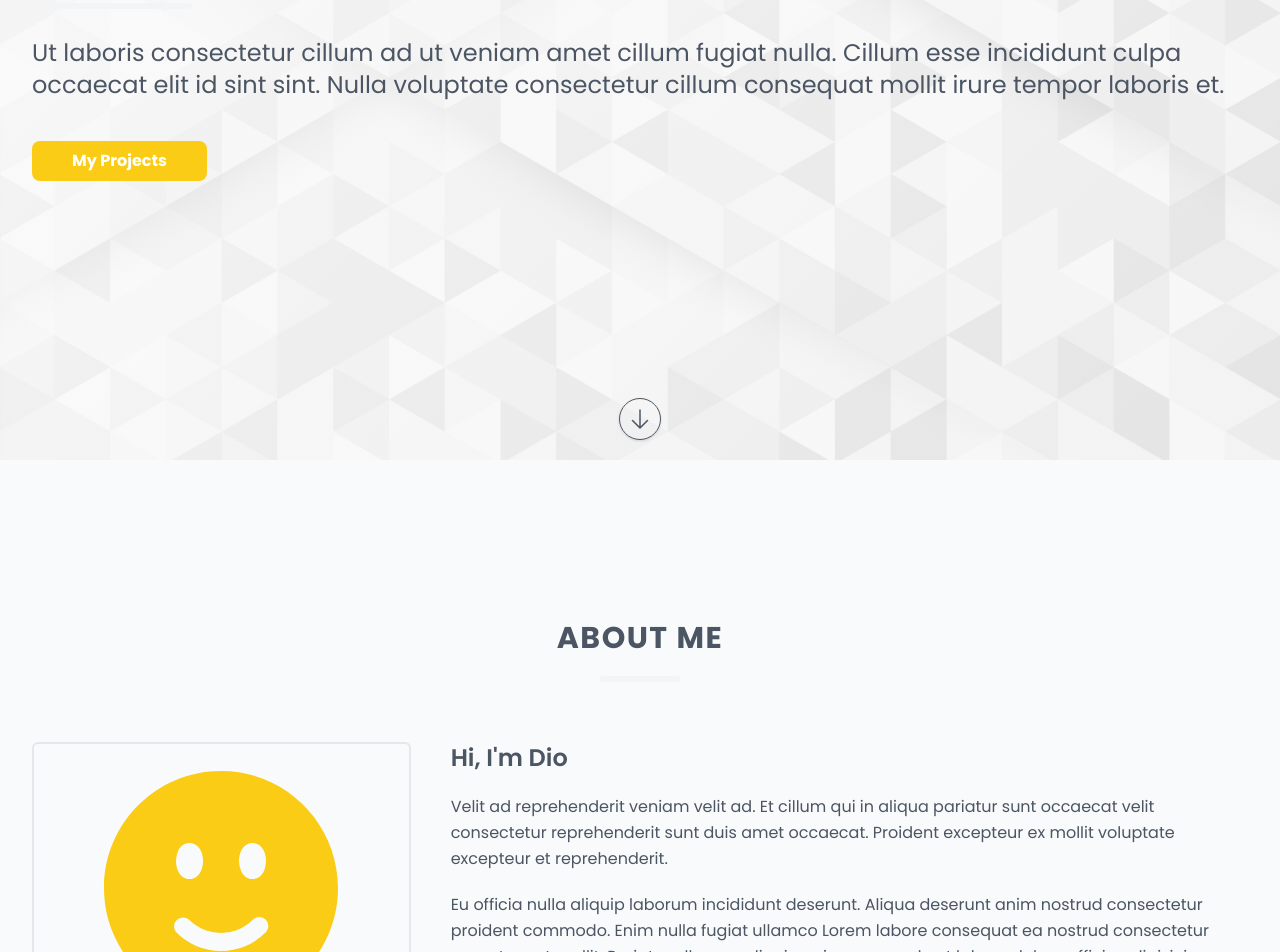
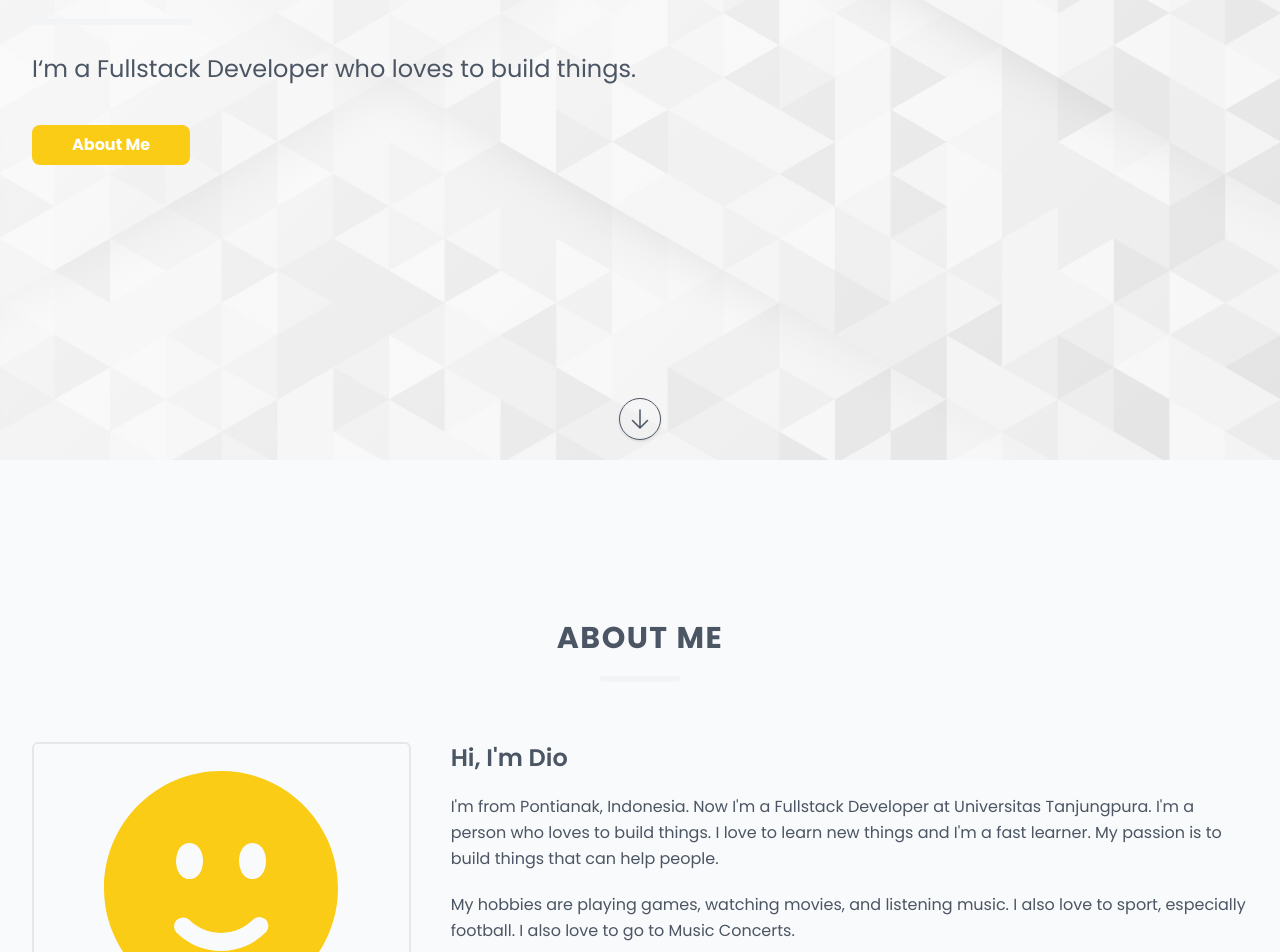
Before and after one commit to mrdiio/mrdiio.github.io, a React (Vite) app: page / in a window 1280 px wide. Shown: the part 340-1292 px from the top of the page. Built offline with nearby package versions, Linux system fonts and the light colour scheme.

Commit message:
final for assignment

```diff
--- a/src/components/Navbar.jsx
+++ b/src/components/Navbar.jsx
@@ -13,7 +13,7 @@ export default function Navbar() {
     { name: 'About', href: '/#about' },
     { name: 'Experience', href: '/#experience' },
     { name: 'Education', href: '/#education' },
-    { name: 'Projects', href: '/#projects' },
+    // { name: 'Projects', href: '/#projects' },
     { name: 'Contact', href: '/#contact' },
   ];
 
--- a/src/layouts/index.jsx
+++ b/src/layouts/index.jsx
@@ -7,7 +7,7 @@ export default function Layout() {
     <div className="min-h-screen bg-gray-50 flex flex-col">
       <Navbar />
 
-      <div className="relative pb-10">
+      <div className="relative">
         <Outlet />
       </div>
 
--- a/src/pages/Home/About.jsx
+++ b/src/pages/Home/About.jsx
@@ -3,8 +3,8 @@ import {
   HiOutlineCog6Tooth,
   HiOutlinePuzzlePiece,
   HiOutlineWrenchScrewdriver,
-} from 'react-icons/hi2';
-import HeadingSection from '../../components/HeadingSection';
+} from 'react-icons/hi2'
+import HeadingSection from '../../components/HeadingSection'
 
 export default function About() {
   const development = [
@@ -16,7 +16,7 @@ export default function About() {
     'HTML5',
     'CSS3',
     'MySQL',
-  ];
+  ]
 
   const tools = [
     'VSCode',
@@ -26,7 +26,7 @@ export default function About() {
     'Composer',
     'Yarn',
     'Docker',
-  ];
+  ]
 
   const frameworks = [
     'Laravel',
@@ -36,7 +36,7 @@ export default function About() {
     'Gin',
     'TailwindCSS',
     'Bootstrap',
-  ];
+  ]
 
   return (
     <div id="about" className="pt-24 py-10">
@@ -46,7 +46,7 @@ export default function About() {
 
           <div className="container flex flex-col gap-10">
             <div className="grid sm:grid-cols-12 gap-10 sm:gap-x-10">
-              <div className="sm:col-span-4 border border-2 rounded-md">
+              <div className="sm:col-span-4 border-2 rounded-md">
                 <div className="flex items-center justify-center h-full">
                   <HiFaceSmile className="h-72 w-auto text-yellow-400" />
                 </div>
@@ -58,20 +58,23 @@ export default function About() {
                     Hi, I&apos;m Dio
                   </span>
                   <span className="">
-                    Velit ad reprehenderit veniam velit ad. Et cillum qui in
-                    aliqua pariatur sunt occaecat velit consectetur
-                    reprehenderit sunt duis amet occaecat. Proident excepteur ex
-                    mollit voluptate excepteur et reprehenderit.
+                    I&apos;m from Pontianak, Indonesia. Now I&apos;m a Fullstack
+                    Developer at Universitas Tanjungpura. I&apos;m a person who
+                    loves to build things. I love to learn new things and
+                    I&apos;m a fast learner. My passion is to build things that
+                    can help people.
                   </span>
 
                   <span className="">
-                    Eu officia nulla aliquip laborum incididunt deserunt. Aliqua
-                    deserunt anim nostrud consectetur proident commodo. Enim
-                    nulla fugiat ullamco Lorem labore consequat ea nostrud
-                    consectetur excepteur ut mollit. Pariatur ullamco aliquip
-                    enim commodo et labore dolore officia adipisicing fugiat.
-                    Reprehenderit mollit aliquip quis duis do dolore fugiat elit
-                    ullamco incididunt ad tempor.
+                    My hobbies are playing games, watching movies, and listening
+                    music. I also love to sport, especially football. I also
+                    love to go to Music Concerts.
+                  </span>
+
+                  <span className="">
+                    I&apos;m currently learning about Javascript, especially in
+                    React.JS and Next.JS. I&apos;m also learning about Flutter
+                    and Dart. I&apos;m also learning about UI/UX Design.
                   </span>
                 </div>
               </div>
@@ -137,5 +140,5 @@ export default function About() {
         </div>
       </div>
     </div>
-  );
+  )
 }
--- /dev/null
+++ b/src/pages/Home/Contact.jsx
@@ -0,0 +1,35 @@
+import { Link } from 'react-router-dom'
+import HeadingSection from '../../components/HeadingSection'
+
+export default function Contact() {
+  return (
+    <div id="contact" className="py-10 bg-gray-200/50">
+      <div className="container mx-auto px-8 py-6">
+        <div className="flex flex-col items-center justify-center">
+          <HeadingSection title="Contact" />
+          <div className="">
+            <h1>You can contact me at:</h1>
+            <ul className="list-disc">
+              <li>
+                <span className="font-semibold">Email : </span>{' '}
+                dionatsir@gmail.com
+              </li>
+              <li>
+                <span className="font-semibold">Github : </span>{' '}
+                <Link to={'https://qgithub.com/mrdiio'} target="_blank">
+                  github.com/mrdiio
+                </Link>
+              </li>
+              <li>
+                <span className="font-semibold">LinkedIn : </span>{' '}
+                <Link to={'https://linkedin.com/in/mrdiio'} target="_blank">
+                  linkedin.com/in/mrdiio
+                </Link>
+              </li>
+            </ul>
+          </div>
+        </div>
+      </div>
+    </div>
+  )
+}
--- a/src/pages/Home/Hero.jsx
+++ b/src/pages/Home/Hero.jsx
@@ -1,6 +1,6 @@
-import { Link } from 'react-router-dom';
-import '@/assets/css/Hero.css';
-import { HiOutlineArrowDown } from 'react-icons/hi2';
+import { Link } from 'react-router-dom'
+import '@/assets/css/Hero.css'
+import { HiOutlineArrowDown } from 'react-icons/hi2'
 
 export default function Hero() {
   return (
@@ -13,19 +13,16 @@ export default function Hero() {
             <hr className="w-40 h-1.5 mt-6 bg-gray-100 border-0 rounded dark:bg-yellow-400"></hr>
           </div>
           <div className="pt-7 text-2xl text-gray-600 text-left w-full">
-            Ut laboris consectetur cillum ad ut veniam amet cillum fugiat nulla.
-            Cillum esse incididunt culpa occaecat elit id sint sint. Nulla
-            voluptate consectetur cillum consequat mollit irure tempor laboris
-            et.
+            I&lsquo;m a Fullstack Developer who loves to build things.
           </div>
 
           <div className="w-full">
             <div className="pt-10 flex justify-start">
               <Link
-                to={'projects'}
+                to={'/#about'}
                 className="bg-yellow-400 hover:bg-yellow-500 text-white font-bold py-2 px-10 rounded-lg"
               >
-                My Projects
+                About Me
               </Link>
             </div>
           </div>
@@ -40,5 +37,5 @@ export default function Hero() {
         </Link>
       </div>
     </div>
-  );
+  )
 }
--- a/src/pages/Home/Project.jsx
+++ /dev/null
@@ -1,24 +0,0 @@
-import HeadingSection from '../../components/HeadingSection';
-
-export default function Project() {
-  return (
-    <div id="projects" className="pt-24 py-10 min-h-screen bg-gray-200/50">
-      <div className="container mx-auto px-8 py-6">
-        <div className="flex flex-col items-center justify-center">
-          <HeadingSection title="Projects" />
-          <div className="">
-            <div className="text-gray-600 text-center">
-              Minim adipisicing labore duis sint non. Nulla duis ipsum fugiat
-              nulla proident qui dolore eiusmod dolor nulla. Elit nostrud non
-              commodo Lorem quis ipsum elit irure fugiat ad. Dolor labore minim
-              tempor labore occaecat. Duis deserunt proident sunt mollit cillum
-              tempor eu labore qui ullamco incididunt laborum sint ex. Quis
-              Lorem minim velit officia. Nulla commodo ipsum Lorem officia enim
-              ea nostrud sit occaecat nostrud ex.
-            </div>
-          </div>
-        </div>
-      </div>
-    </div>
-  );
-}
--- a/src/pages/Home/index.jsx
+++ b/src/pages/Home/index.jsx
@@ -1,31 +1,30 @@
-import { useEffect } from 'react';
-import HeadingSection from '../../components/HeadingSection';
-import Hero from './Hero';
-import { useLocation } from 'react-router-dom';
-import About from './About';
-import Experience from './Experience';
-import Education from './Education';
-import Project from './Project';
+import { useEffect } from 'react'
+import Hero from './Hero'
+import { useLocation } from 'react-router-dom'
+import About from './About'
+import Experience from './Experience'
+import Education from './Education'
+import Contact from './Contact'
 
 export default function Home() {
-  const location = useLocation();
+  const location = useLocation()
 
   useEffect(() => {
-    const element = location.hash.substring(1);
+    const element = location.hash.substring(1)
 
     if (element) {
-      scrollToElement(element);
+      scrollToElement(element)
     } else {
-      window.scrollTo(0, 0);
+      window.scrollTo(0, 0)
     }
-  }, [location]);
+  }, [location])
 
   const scrollToElement = (elementId) => {
-    const element = document.getElementById(elementId);
+    const element = document.getElementById(elementId)
     if (element) {
-      element.scrollIntoView({ behavior: 'smooth', block: 'start' });
+      element.scrollIntoView({ behavior: 'smooth', block: 'start' })
     }
-  };
+  }
 
   return (
     <div className="flex flex-col">
@@ -37,26 +36,7 @@ export default function Home() {
 
       <Education />
 
-      <Project />
-
-      <div id="contact" className="py-10 ">
-        <div className="container mx-auto px-8 py-6">
-          <div className="flex flex-col items-center justify-center">
-            <HeadingSection title="Contact" />
-            <div className="">
-              <div className="text-gray-600 text-center">
-                Minim adipisicing labore duis sint non. Nulla duis ipsum fugiat
-                nulla proident qui dolore eiusmod dolor nulla. Elit nostrud non
-                commodo Lorem quis ipsum elit irure fugiat ad. Dolor labore
-                minim tempor labore occaecat. Duis deserunt proident sunt mollit
-                cillum tempor eu labore qui ullamco incididunt laborum sint ex.
-                Quis Lorem minim velit officia. Nulla commodo ipsum Lorem
-                officia enim ea nostrud sit occaecat nostrud ex.
-              </div>
-            </div>
-          </div>
-        </div>
-      </div>
+      <Contact />
     </div>
-  );
+  )
 }
--- a/src/pages/Projects/index.jsx
+++ /dev/null
@@ -1,14 +0,0 @@
-import PageHeader from '../../components/PageHeader';
-
-export default function Projects() {
-  return (
-    <>
-      <PageHeader
-        title="Projects"
-        description={
-          'Aliquip est nisi duis id non tempor cillum nostrud laboris.'
-        }
-      />
-    </>
-  );
-}
--- a/src/routes/index.jsx
+++ b/src/routes/index.jsx
@@ -2,13 +2,12 @@ import {
   Route,
   createBrowserRouter,
   createRoutesFromElements,
-} from 'react-router-dom';
-import Layout from '../layouts';
+} from 'react-router-dom'
+import Layout from '../layouts'
 
-import Home from '@/pages/Home';
-import Projects from '@/pages/Projects';
-import About from '../pages/About';
-import NotFound from '../components/Errors/404';
+import Home from '@/pages/Home'
+import About from '../pages/About'
+import NotFound from '../components/Errors/404'
 
 export const router = createBrowserRouter(
   createRoutesFromElements(
@@ -16,9 +15,8 @@ export const router = createBrowserRouter(
       <Route element={<Layout />}>
         <Route index element={<Home />} />
         <Route path="about" element={<About />} />
-        <Route path="projects" element={<Projects />} />
       </Route>
       <Route path="*" element={<NotFound />} />
     </>
   )
-);
+)
```
